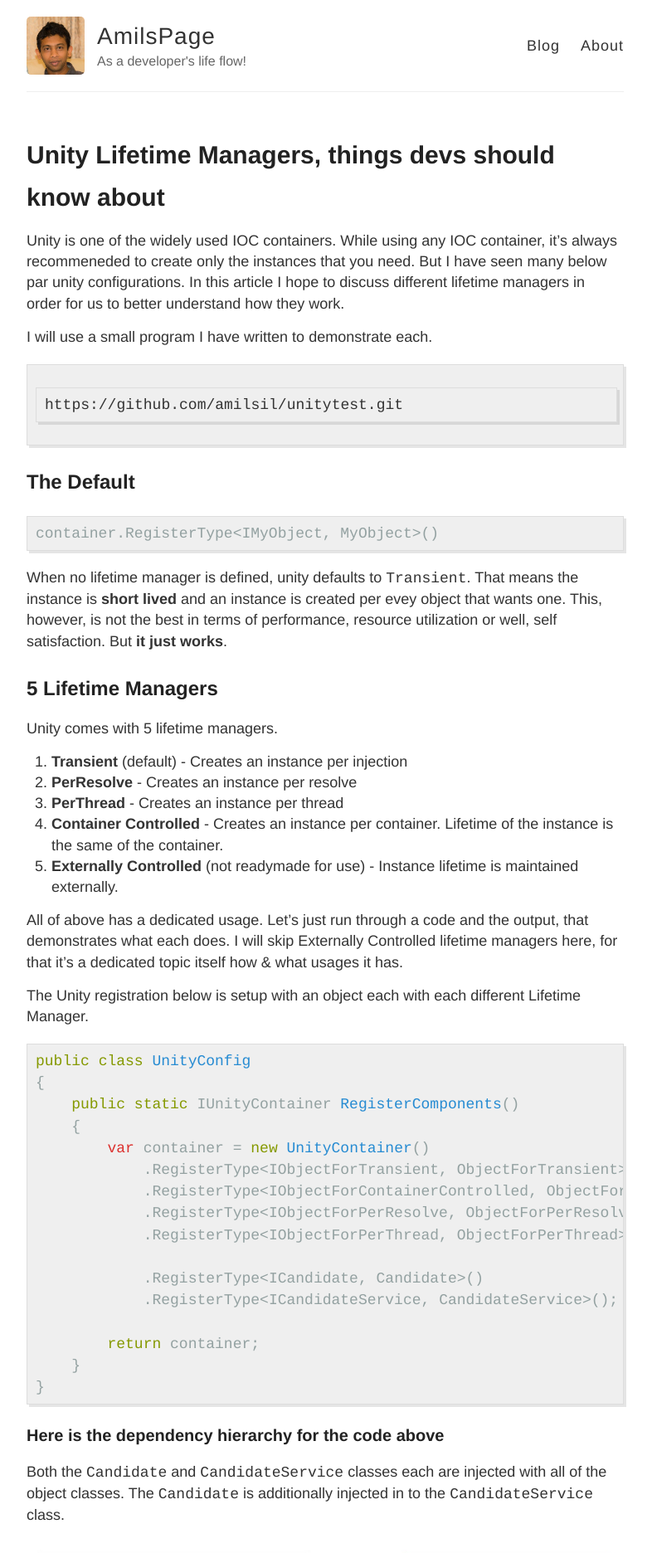
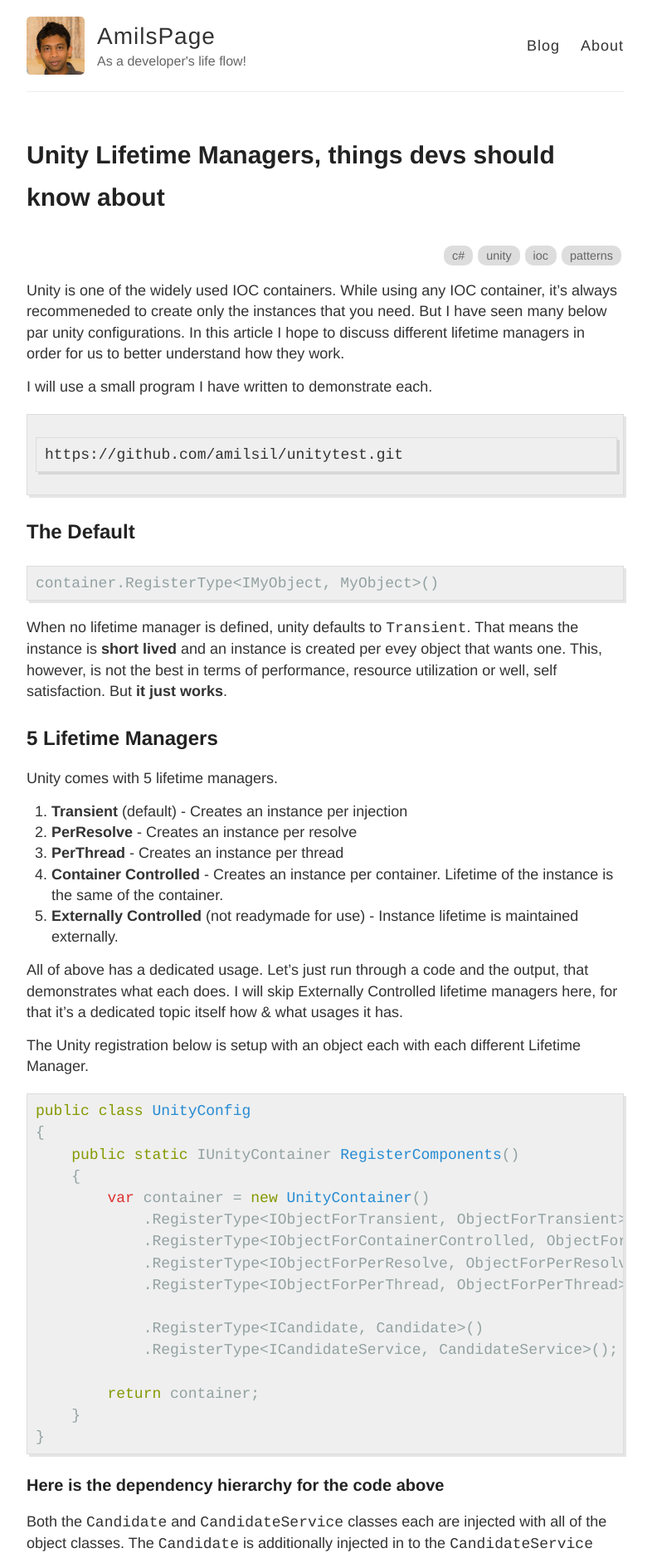
Before and after one commit to indivari/amilsil.github.io, a Jekyll site: the page built from _posts/2016-08-01-things-a-dev-should-know-about-unity-lifetime-managers.md, in a window 1280 px wide. Shown: the top 1872 px of the page at 83% size, without its empty margins (248-1034 px from the left). Built offline with Jekyll 4.4.1, drawn with Linux system fonts in a browser that asks for light colours; comment, search, counter and statistics services are not loaded.

Commit message:
tags, about

```diff
--- a/_layouts/post.html
+++ b/_layouts/post.html
@@ -4,6 +4,11 @@ layout: default
 
 <article class="post">
   <h1>{{ page.title }}</h1>
+  <ul class="tags">
+    {% for tag in page.tags %}
+      <li class="inline archive_list">{{tag}}</li>
+    {% endfor %}
+  </ul>
 
   <div class="entry">
     {{ content }}
--- a/_posts/2016-08-01-things-a-dev-should-know-about-unity-lifetime-managers.md
+++ b/_posts/2016-08-01-things-a-dev-should-know-about-unity-lifetime-managers.md
@@ -1,7 +1,11 @@
 ---
 layout: post
 title: Unity Lifetime Managers, things devs should know about
-categories: jekyll update
+tags:
+- c#
+- unity
+- ioc
+- patterns
 ---
 
 Unity is one of the widely used IOC containers. While using any IOC container, it's always recommeneded to create only the instances that you need. But I have seen many below par unity configurations. In this article I hope to discuss different lifetime managers in order for us to better understand how they work.
--- a/style.scss
+++ b/style.scss
@@ -287,3 +287,23 @@ footer {
 // ... Otherwise it really bloats up the top of the CSS file and makes it difficult to find the start
 @import "highlights";
 @import "svg-icons";
+
+// amilk
+.tags {
+  list-style: none;
+  display: block;
+  float: right;
+  li {
+    float:left;
+    background-color:#ddd;
+    border-radius: 10px;
+    padding: 2px 10px;
+    margin: 3px;
+    font-size: 0.8em;
+    color:#666;
+  }
+}
+
+.entry {
+  clear:both;
+}
```
Also changed, not shown: about.md (+2 -6 lines), index.html (+6 -2 lines).
